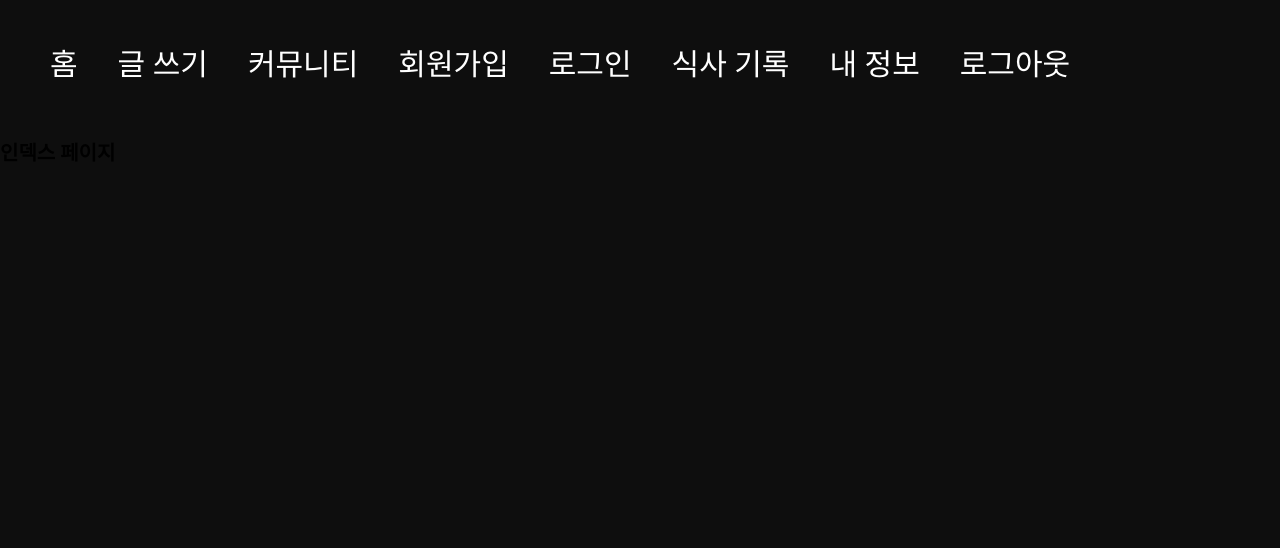
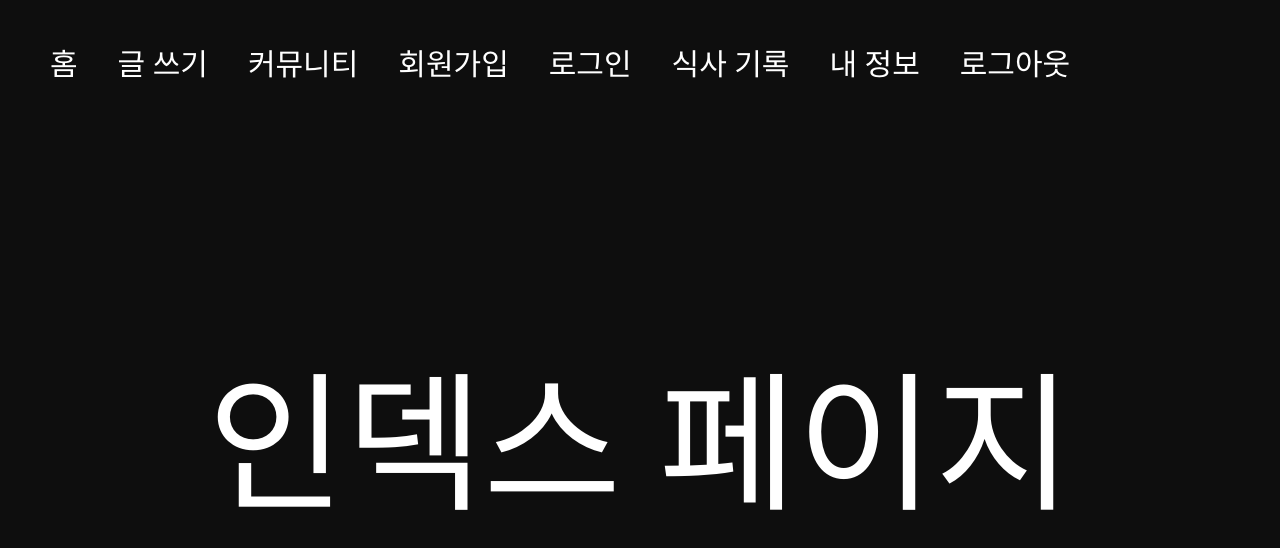
Before and after one commit to jungdaehun1024/workout-front, a Vue app: page / in a window 1280 px wide. Shown: the top 548 px of the page. Built offline with nearby package versions, Linux system fonts and the light colour scheme.

Commit message:
refactor: 메인페이지 수정

```diff
--- a/src/views/MainView.vue
+++ b/src/views/MainView.vue
@@ -1,9 +1,22 @@
-<template >
-   <h1>인덱스 페이지</h1>
+<template>
+   <div class="index-container">
+      <div class="text">인덱스 페이지</div>
+   </div>
+
 
 </template>
 <script setup>
 
 </script>
-<style>
+<style scoped>
+   .index-container{
+         background-color: #0e0e0e;
+         height: 100vh;
+         .text{
+           padding-top: 20rem;
+            color: #ffffff;
+            text-align: center;
+            font-size: 15rem;
+         }
+   }
 </style>
```
